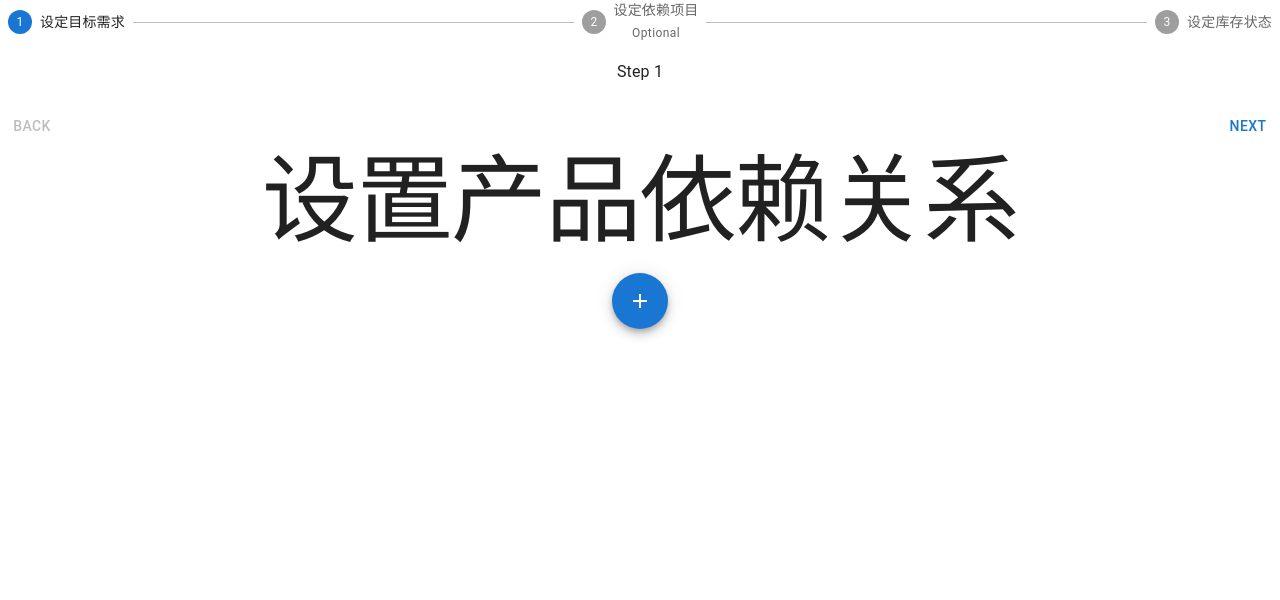
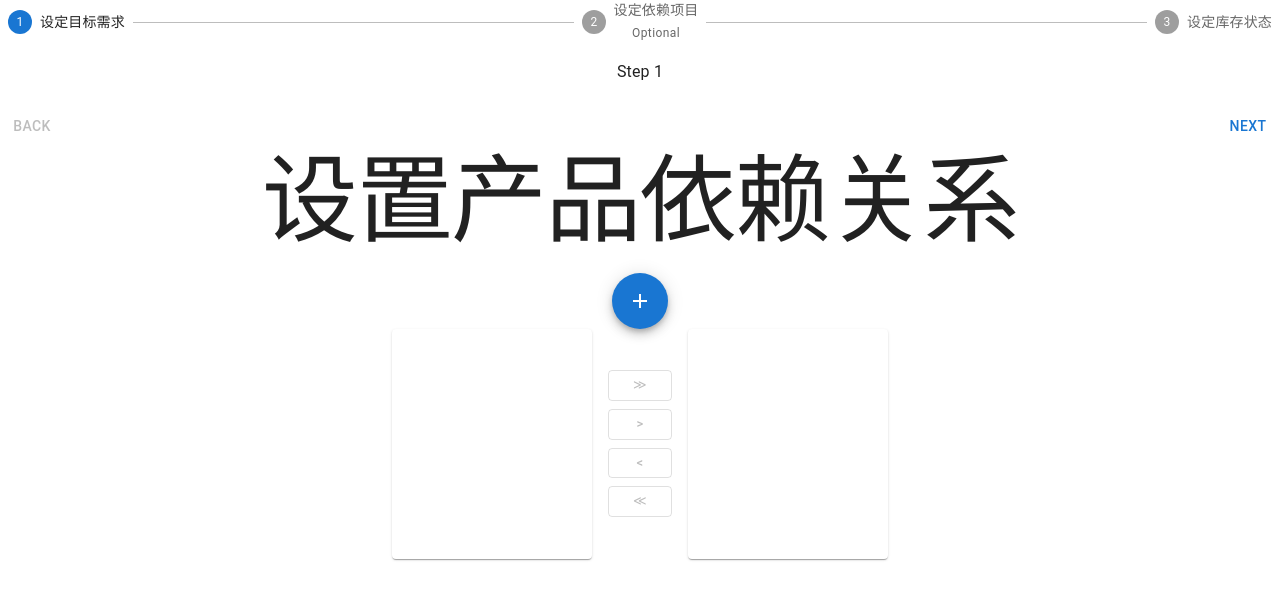
Before and after one commit to Yuan-Quan/mrp-planner-react, a React (Create React App) app: page /config/dependencies in a window 1280 px wide. Shown: the top 600 px of the page. Built offline with nearby package versions, Linux system fonts and the light colour scheme.

Commit message:
IMPL choose deps

```diff
--- a/src/App.tsx
+++ b/src/App.tsx
@@ -16,6 +16,8 @@ interface IAppContext {
   setTargetProducts: React.Dispatch<React.SetStateAction<IProduct[]>>
   normalProducts: IProduct[]
   setNormalProducts: React.Dispatch<React.SetStateAction<IProduct[]>>
+  selectedProductIdx: number
+  setSelectedProductIdx: React.Dispatch<React.SetStateAction<number>>
 }
 
 export const AppContext = React.createContext<IAppContext>(null!);
@@ -29,12 +31,13 @@ function App() {
     // recall from localStorage
     JSON.parse(localStorage.getItem("normalProducts") || "[]")
   )
+  const [selectedProductIdx, setSelectedProductIdx] = React.useState<number>(-1)
 
   return (
     <div className="App">
       <CssBaseline />
       <AppContext.Provider value={{
-        targetProducts, setTargetProducts, normalProducts, setNormalProducts
+        targetProducts, setTargetProducts, normalProducts, setNormalProducts, selectedProductIdx, setSelectedProductIdx
       }}>
         <BRouter>
           <Routes>
--- /dev/null
+++ b/src/components/configPage/DependencyTransferList.tsx
@@ -0,0 +1,150 @@
+import * as React from 'react';
+import Grid from '@mui/material/Grid';
+import List from '@mui/material/List';
+import ListItem from '@mui/material/ListItem';
+import ListItemIcon from '@mui/material/ListItemIcon';
+import ListItemText from '@mui/material/ListItemText';
+import Checkbox from '@mui/material/Checkbox';
+import Button from '@mui/material/Button';
+import Paper from '@mui/material/Paper';
+import { IProduct } from '../../MrpData';
+import { AppContext } from '../../App';
+
+function not(a: readonly number[], b: readonly number[]) {
+    return a.filter((value) => b.indexOf(value) === -1);
+}
+
+function intersection(a: readonly number[], b: readonly number[]) {
+    return a.filter((value) => b.indexOf(value) !== -1);
+}
+
+export default function DepsTransferList() {
+    const { targetProducts, normalProducts, setTargetProducts, setNormalProducts } = React.useContext(AppContext)
+    const [checked, setChecked] = React.useState<readonly number[]>([]);
+    const [left, setLeft] = React.useState<readonly number[]>([]);
+    const [right, setRight] = React.useState<readonly number[]>(normalProducts.map((product) => product.idx));
+
+    const findProductByIdx = (idx: number) => {
+        return [...targetProducts, ...normalProducts].find((product) => product.idx == idx)
+    }
+
+    const leftChecked = intersection(checked, left);
+    const rightChecked = intersection(checked, right);
+
+    const handleToggle = (value: number) => () => {
+        const currentIndex = checked.indexOf(value);
+        const newChecked = [...checked];
+
+        if (currentIndex === -1) {
+            newChecked.push(value);
+        } else {
+            newChecked.splice(currentIndex, 1);
+        }
+
+        setChecked(newChecked);
+    };
+
+    const handleAllRight = () => {
+        setRight(right.concat(left));
+        setLeft([]);
+    };
+
+    const handleCheckedRight = () => {
+        setRight(right.concat(leftChecked));
+        setLeft(not(left, leftChecked));
+        setChecked(not(checked, leftChecked));
+    };
+
+    const handleCheckedLeft = () => {
+        setLeft(left.concat(rightChecked));
+        setRight(not(right, rightChecked));
+        setChecked(not(checked, rightChecked));
+    };
+
+    const handleAllLeft = () => {
+        setLeft(left.concat(right));
+        setRight([]);
+    };
+
+    const customList = (items: readonly number[]) => (
+        <Paper sx={{ width: 200, height: 230, overflow: 'auto' }}>
+            <List dense component="div" role="list">
+                {items.map((value: number) => {
+                    const labelId = `transfer-list-item-${value}-label`;
+
+                    return (
+                        <ListItem
+                            key={value}
+                            role="listitem"
+                            button
+                            onClick={handleToggle(value)}
+                        >
+                            <ListItemIcon>
+                                <Checkbox
+                                    checked={checked.indexOf(value) !== -1}
+                                    tabIndex={-1}
+                                    disableRipple
+                                    inputProps={{
+                                        'aria-labelledby': labelId,
+                                    }}
+                                />
+                            </ListItemIcon>
+                            <ListItemText id={labelId} primary={findProductByIdx(value)?.name} />
+                        </ListItem>
+                    );
+                })}
+            </List>
+        </Paper>
+    );
+
+    return (
+        <Grid container spacing={2} justifyContent="center" alignItems="center">
+            <Grid item>{customList(left)}</Grid>
+            <Grid item>
+                <Grid container direction="column" alignItems="center">
+                    <Button
+                        sx={{ my: 0.5 }}
+                        variant="outlined"
+                        size="small"
+                        onClick={handleAllRight}
+                        disabled={left.length === 0}
+                        aria-label="move all right"
+                    >
+                        ≫
+                    </Button>
+                    <Button
+                        sx={{ my: 0.5 }}
+                        variant="outlined"
+                        size="small"
+                        onClick={handleCheckedRight}
+                        disabled={leftChecked.length === 0}
+                        aria-label="move selected right"
+                    >
+                        &gt;
+                    </Button>
+                    <Button
+                        sx={{ my: 0.5 }}
+                        variant="outlined"
+                        size="small"
+                        onClick={handleCheckedLeft}
+                        disabled={rightChecked.length === 0}
+                        aria-label="move selected left"
+                    >
+                        &lt;
+                    </Button>
+                    <Button
+                        sx={{ my: 0.5 }}
+                        variant="outlined"
+                        size="small"
+                        onClick={handleAllLeft}
+                        disabled={right.length === 0}
+                        aria-label="move all left"
+                    >
+                        ≪
+                    </Button>
+                </Grid>
+            </Grid>
+            <Grid item>{customList(right)}</Grid>
+        </Grid>
+    );
+}
--- a/src/components/configPage/DepsProductItem.tsx
+++ b/src/components/configPage/DepsProductItem.tsx
@@ -4,10 +4,10 @@ import { IProduct } from "../../MrpData"
 import { AppContext } from "../../App"
 
 export const DepsProductItem = (props: IProduct) => {
-    const { targetProducts, setTargetProducts } = React.useContext(AppContext)
+    const { normalProducts, setNormalProducts } = React.useContext(AppContext)
 
     const handleNameChange = (e: any) => {
-        const newTargetProducts = targetProducts.map((product) => {
+        const newNormalProducts = normalProducts.map((product) => {
             if (product.idx == props.idx) {
                 return { ...product, name: e.target.value }
             }
@@ -15,11 +15,11 @@ export const DepsProductItem = (props: IProduct) => {
                 return product
             }
         });
-        setTargetProducts(newTargetProducts);
+        setNormalProducts(newNormalProducts);
     }
 
     const handleLeadTimeChange = (e: any) => {
-        const newTargetProducts = targetProducts.map((product) => {
+        const newNormalProducts = normalProducts.map((product) => {
             if (product.idx == props.idx) {
                 return { ...product, lead_time: parseInt(e.target.value) }
             }
@@ -27,13 +27,13 @@ export const DepsProductItem = (props: IProduct) => {
                 return product
             }
         });
-        setTargetProducts(newTargetProducts);
+        setNormalProducts(newNormalProducts);
     }
 
     // persist to localStorage
     React.useEffect(() => {
-        localStorage.setItem("targetProducts", JSON.stringify(targetProducts))
-    }, [targetProducts])
+        localStorage.setItem("normalProducts", JSON.stringify(normalProducts))
+    }, [normalProducts])
 
     return (
         <ListItem disablePadding>
--- a/src/pages/ConfigDependencis.tsx
+++ b/src/pages/ConfigDependencis.tsx
@@ -3,6 +3,7 @@ import AddIcon from '@mui/icons-material/Add';
 import { Box, Fab, List, Typography } from "@mui/material"
 import { AppContext } from '../App';
 import { DepsProductItem } from '../components/configPage/DepsProductItem';
+import DepsTransferList from '../components/configPage/DependencyTransferList';
 
 export const ConfigDependencis = () => {
     const { targetProducts, normalProducts, setNormalProducts } = React.useContext(AppContext)
@@ -10,7 +11,7 @@ export const ConfigDependencis = () => {
         setNormalProducts([...normalProducts, {
             idx: targetProducts.length + normalProducts.length,
             name: "",
-            lead_time: -1,
+            lead_time: 0,
             dependencis: [],
         }])
     }
@@ -28,6 +29,9 @@ export const ConfigDependencis = () => {
                     <AddIcon />
                 </Fab>
             </Box>
+            <Box>
+                <DepsTransferList />
+            </Box>
 
         </Box>
     )
--- a/src/pages/ConfigTarget.tsx
+++ b/src/pages/ConfigTarget.tsx
@@ -11,7 +11,7 @@ export const ConfigTarget = () => {
         setTargetProducts([...targetProducts, {
             idx: targetProducts.length,
             name: "",
-            lead_time: -1,
+            lead_time: 0,
             dependencis: [],
         }])
     }
```
